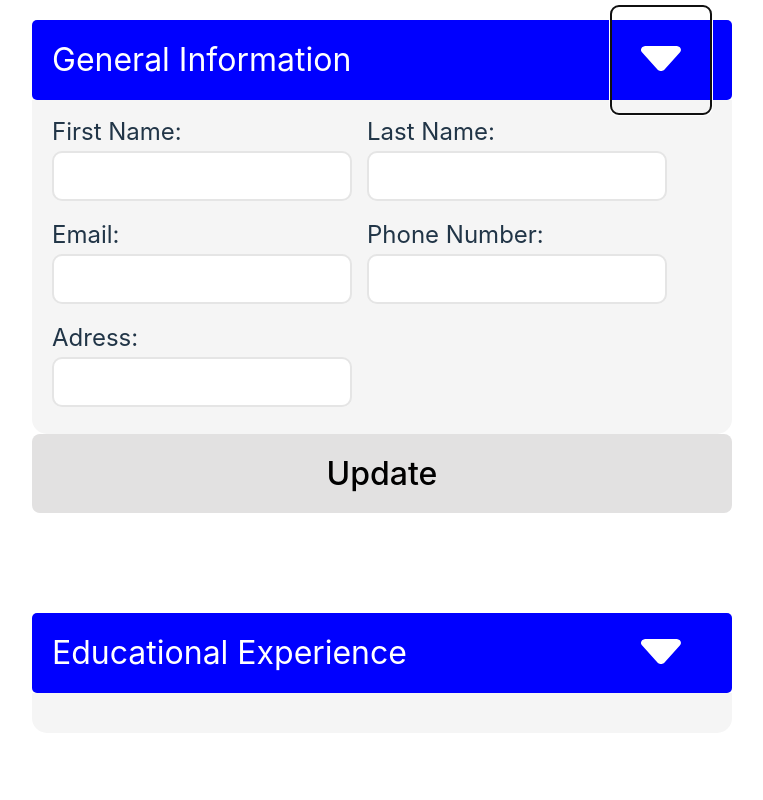
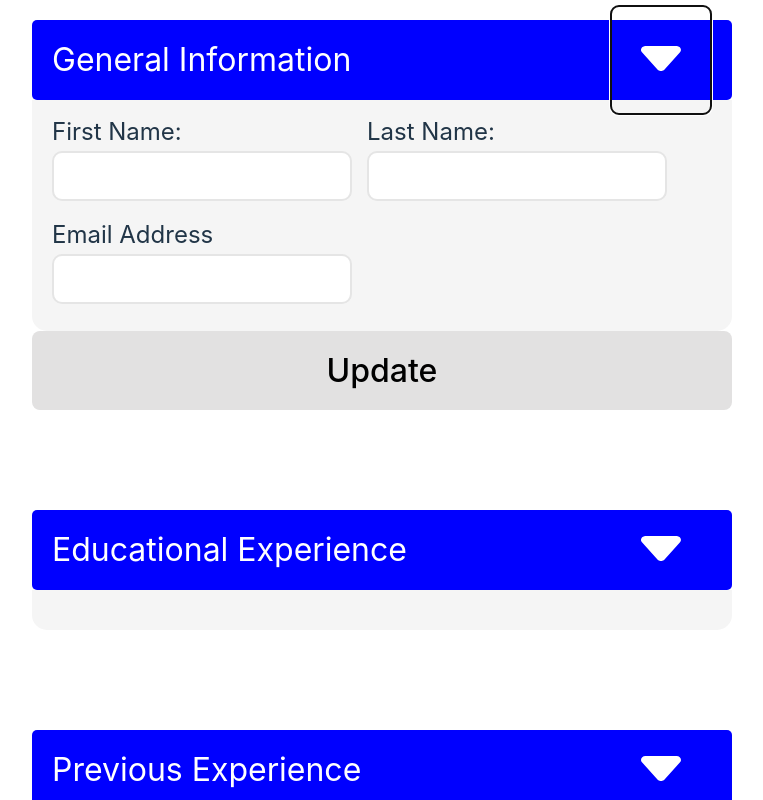
Before and after one commit to leah205/cvApplication, a React (Vite) app: page / in a window 1280 px wide. Both pictures are taken after a click on the button 879 px from the left and 110 px from the top of the page. Shown: the top 800 px of the page, without its empty margins (218-981 px from the left). Built offline with nearby package versions, Linux system fonts and the light colour scheme.

Commit message:
get input values to be mantained when componenet is deleted

```diff
--- a/src/App.jsx
+++ b/src/App.jsx
@@ -3,13 +3,25 @@ import { useState } from "react";
 import viteLogo from "/vite.svg";*/
 import "./App.css";
 import General from "./components/General";
+import Education from "./components/Education";
 import InfoContainer from "./components/infoContainer";
 
 function App() {
-  const [openSection, setOpenSection] = useState(0);
+  const [openSection, setOpenSection] = useState(-1);
+  const [generalInputs, setGeneralInputs] = useState(Array(5));
   function editSection(index) {
-    console.log("hello");
-    setOpenSection(index);
+    if (openSection == index) {
+      setOpenSection(-1);
+    } else setOpenSection(index);
+  }
+
+  function updateInputArray(sectionIndex, inputIndex, value) {
+    const inputArrs = [generalInputs];
+    const inputFunctions = [setGeneralInputs];
+    const inputArr = inputArrs[sectionIndex];
+    const inputFunc = inputFunctions[sectionIndex];
+    inputArr[inputIndex] = value;
+    inputFunc(inputArr);
   }
   return (
     <>
@@ -17,24 +29,29 @@ function App() {
         <InfoContainer
           title="General Information"
           editSection={editSection}
-          index={1}
-          isActive={openSection == 1}
+          index={0}
+          isActive={openSection == 0}
         >
-          <General />
+          <General
+            updateInputArr={updateInputArray}
+            inputValues={generalInputs}
+          />
         </InfoContainer>
 
         <InfoContainer
           title="Educational Experience"
           editSection={editSection}
-          index={2}
-          isActive={openSection == 2}
-        ></InfoContainer>
+          index={1}
+          isActive={openSection == 1}
+        >
+          <Education />
+        </InfoContainer>
 
         <InfoContainer
           title="Previous Experience"
           editSection={editSection}
-          index={3}
-          isActive={openSection == 3}
+          index={2}
+          isActive={openSection == 2}
         ></InfoContainer>
       </div>
     </>
--- /dev/null
+++ b/src/components/Education.jsx
@@ -0,0 +1,29 @@
+import "../styles/Education.css";
+
+function EducationSection({ education }) {
+  <div className="input">
+    <label htmlFor="school">School: </label>
+    <input type="text" id="school" value={education.school} />
+  </div>;
+}
+
+function Education() {
+  const [educations, setEducations] = useState({});
+  function createEducation() {
+    setEducations([
+      ...educations,
+      { school: "", degree: "", major: "", grad_date: "" },
+    ]);
+  }
+  /*return (
+    <>
+      {educations.map((education) => {
+        return <Education education={education} />;
+      })}
+      <button className="add-education" onclick={createEducation}>
+        Add Education
+      </button>
+    </>
+  );*/
+}
+export default Education;
--- a/src/components/General.jsx
+++ b/src/components/General.jsx
@@ -1,32 +1,47 @@
 import "../styles/general.css";
+import Input from "./input.jsx";
+import { useState } from "react";
+//if we want parent to remember
 
-function General() {
+const inputs = [
+  {
+    name: "first-name",
+    label: "First Name:",
+    type: "text",
+    key: crypto.randomUUID(),
+  },
+  {
+    name: "last-name",
+    label: "Last Name:",
+    type: "text",
+    key: crypto.randomUUID(),
+  },
+  {
+    name: "email",
+    label: "Email Address",
+    type: "email",
+    key: crypto.randomUUID(),
+  },
+];
+
+function General({ updateInputArr, inputValues }) {
   return (
-    <>
-      <div className="input">
-        <label htmlFor="first-name">First Name:</label>
-        <input type="text" id="first-name" />
-      </div>
-      <div className="input">
-        <label htmlFor="last-name">Last Name:</label>
-        <input type="text" id="last-name" />
-      </div>
-
-      <div className="input">
-        <label htmlFor="email">Email:</label>
-        <input type="text" id="email" />
-      </div>
-
-      <div className="input">
-        <label htmlFor="phone-number">Phone Number: </label>
-        <input type="tel" id="phone-number" />
-      </div>
-
-      <div className="input">
-        <label htmlFor="address">Adress: </label>
-        <input type="text" id="address" />
-      </div>
-    </>
+    <div className="input-section">
+      {inputs.map((input) => {
+        return (
+          <Input
+            name={input.name}
+            type={input.type}
+            label={input.label}
+            key={input.key}
+            updateInputs={updateInputArr}
+            sectionIndex="0"
+            index={inputs.indexOf(input)}
+            initialValue={inputValues[inputs.indexOf(input)]}
+          />
+        );
+      })}
+    </div>
   );
 }
 
--- a/src/components/infoContainer.jsx
+++ b/src/components/infoContainer.jsx
@@ -1,18 +1,18 @@
 import "../styles/infoContainer.css";
 import dropDown from "../images/drop-down.svg";
-//perhaps changing onclick function by moving it to app?
-//also add to editSection when it is already active
-function InfoContainer({ title, children, editSection, isActive }) {
-  if (!isActive) children = null;
+
+//controlled inputs?
+//save input
+function InfoContainer({ title, children, editSection, isActive, index }) {
   return (
     <div className="info-container">
       <div className="header">
         <p>{title}</p>
         <button>
-          <img src={dropDown} alt="edit" onClick={() => editSection(1)} />
+          <img src={dropDown} alt="edit" onClick={() => editSection(index)} />
         </button>
       </div>
-      <div className="form-container">{children}</div>
+      <div className="form-container">{isActive && children}</div>
       {isActive && <button className="update-button">Update</button>}
     </div>
   );
--- /dev/null
+++ b/src/components/input.jsx
@@ -0,0 +1,32 @@
+import { useState } from "react";
+
+function Input({
+  type,
+  name,
+  label,
+  updateInputs,
+  sectionIndex,
+  index,
+  initialValue = "",
+}) {
+  //dont do state for props im confused
+
+  const [value, setValue] = useState(initialValue);
+  function handleChange(e) {
+    setValue(e.target.value);
+    updateInputs(sectionIndex, index, e.target.value);
+  }
+  return (
+    <div className="input">
+      <label htmlFor={name}>{label}</label>
+      <input
+        type={type}
+        id={name}
+        value={value}
+        onChange={(event) => handleChange(event)}
+      />
+    </div>
+  );
+}
+
+export default Input;
--- /dev/null
+++ b/src/styles/Education.css
@@ -0,0 +1,5 @@
+.add-education {
+  background: blue;
+  color: white;
+  font-size: 2rem;
+}
--- a/src/styles/infoContainer.css
+++ b/src/styles/infoContainer.css
@@ -27,6 +27,9 @@ button img {
   border-bottom-left-radius: 15px;
   border-bottom-right-radius: 15px;
   width: 100%;
+}
+.input-section {
+  width: 100%;
   display: flex;
   flex-wrap: wrap;
   gap: 15px;
```
